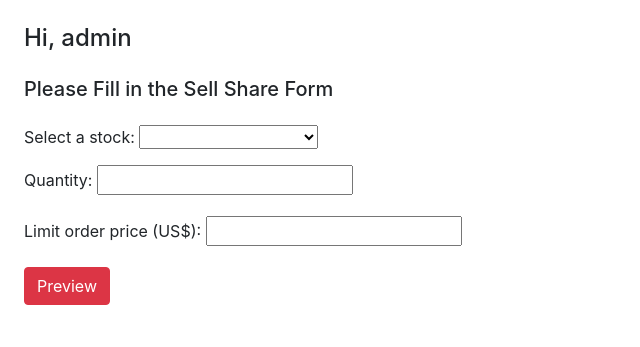
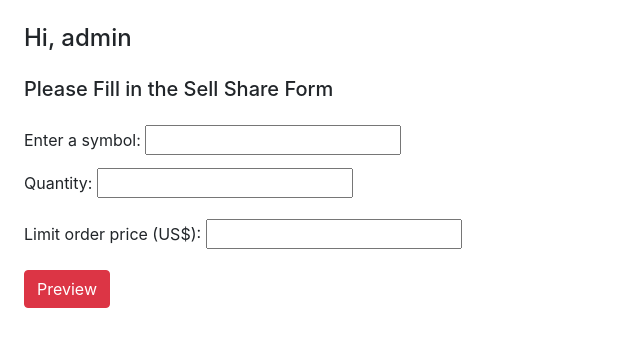
Before and after one commit to HKBU-DavidLo/COMP7300_Project, a Django app: page /trader/sell/ in a window 1280 px wide. Shown: the top 347 px of the page, without its empty margins (0-640 px from the left). Run offline with Django 3.2, Linux system fonts and the light colour scheme; a user stored in the database is signed in.

Commit message:
buy sell remove stock restriction, frontend validate

```diff
--- a/trader/forms.py
+++ b/trader/forms.py
@@ -4,16 +4,16 @@ from django.core.exceptions import ValidationError
 from django.contrib.auth.models import User
 
 class ShareTransactionForm(forms.Form):
-    SHARE_CHOICES = [
-        ('AAPL', 'Apple (AAPL)'),
-        ('GOOG', 'Google (GOOG)'),
-        ('BUD', 'AB InBev (ABI)'),
-        ('AMZN', 'Amazon (AMZN)'),
-        ('BTI', 'BA Tobacco (BTI)'),
-        ('ET', 'Energy Transfer (ET)'),
-        ('NI', 'NiSource (NI)'),
-    ]
-    stock = forms.ChoiceField(label='Select a stock', choices=SHARE_CHOICES)
+    # SHARE_CHOICES = [
+    #     ('AAPL', 'Apple (AAPL)'),
+    #     ('GOOG', 'Google (GOOG)'),
+    #     ('BUD', 'AB InBev (ABI)'),
+    #     ('AMZN', 'Amazon (AMZN)'),
+    #     ('BTI', 'BA Tobacco (BTI)'),
+    #     ('ET', 'Energy Transfer (ET)'),
+    #     ('NI', 'NiSource (NI)'),
+    # ]
+    stock = forms.CharField(label='Enter a symbol', widget=forms.TextInput(attrs={'required': "required"}))
     quantity = forms.IntegerField(label='Quantity')
     limit_price = forms.FloatField(label='Limit order price (US$)')
     tx_time = forms.DateField(widget=forms.HiddenInput(), required=False)
--- a/trader/templates/share-order.html
+++ b/trader/templates/share-order.html
@@ -2,15 +2,12 @@
 {% block content %}
     <h4 class="m-4">Hi, {{ user.get_username }}</h4>
     <h5 class="m-4">Please Fill in the {{ page_title }}</h5>
-    <h5 class="m-4" style="color:red;">{{ error_msg }}</h5>
-    <form class="m-4" action="{% url action %}" method="post">
+    <h5 class="m-4" id="error_msg" style="color:red;">{{ error_msg }}</h5>
+    <form class="m-4" action="{% url action %}" method="post" onsubmit="return validateForm()">
         {% csrf_token %}
         <label>{{ form.stock.label_tag }}</label>
-        <select id="stock_sel" name="{{ form.stock.name }}">
-            {% for choice in form.stock.field.choices %}
-                <option value="{{ choice.0 }}">{{ choice.1 }}</option>
-            {% endfor %}
-        </select>
+        <input id="stock_sel" name="{{ form.stock.name }}">
+
         <div id="price"></div>
         <p>
             {{ form.quantity.label_tag }}
@@ -23,9 +20,9 @@
         <button class="btn btn-danger" type="submit">Preview</button>
     </form>
     <script>
-        $("#stock_sel").prop("selectedIndex", -1)
-        $("#stock_sel").change(async function () {
-            let symbol = $("#stock_sel option:selected").val()
+        //$("#stock_sel").prop("selectedIndex", -1)
+        $("#stock_sel").on("input", async function () {
+            let symbol = $("#stock_sel").val().toUpperCase()
             $.ajax({
                 url: "{% url 'getquote' %}",
                 data: {
@@ -34,6 +31,10 @@
                 dataType: 'json',
                 success: function (data) {
                     $("#price").text("Real time price: US$" + data.c.toString())
+                },
+                error: function() {
+                    $("#price").text("Price data not found!")
+                    $("#price").style.color = "red"
                 }
             })
             // let response = await fetch("https://finnhub.io/api/v1/quote?symbol="+symbol+"&token=c0n56cv48v6v1q0c1peg")
@@ -43,5 +44,23 @@
             // }
             //$("#price").text(response)
         })
+        function validateForm() {
+            let priceField = document.getElementById('price').innerHTML
+            console.log(priceField)
+            if (priceField == 'Real time price: US$0') {
+                document.getElementById("error_msg").innerHTML = "Something wrong with the stock selected"
+                return false
+            } else {
+                let currentPrice = parseFloat(priceField.split('$')[1])
+                let limitPrice = document.getElementById('id_limit_price').value
+                let upper = currentPrice * 1.1
+                let lower = currentPrice * 0.9
+                if (limitPrice > upper || limitPrice < lower) {
+                    document.getElementById("error_msg").innerHTML = "Limit price is too far from current price"
+                    return false
+                }
+                return true
+            }
+        }
     </script>
 {% endblock %}
```
